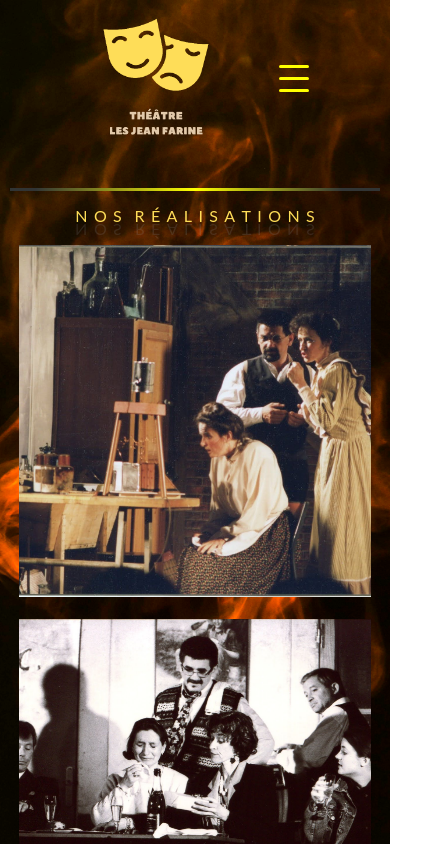
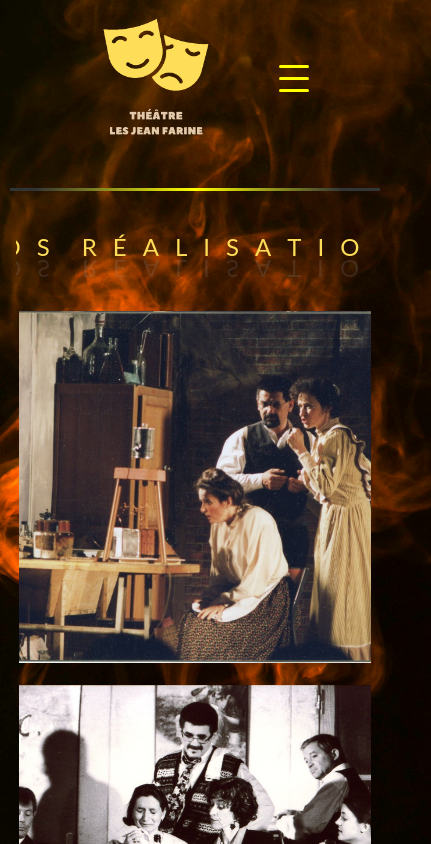
Before and after one commit to LaureJanin/jeanfarine, a React (Vite) app: page /dramas in a window 390 px wide. Shown: the top 844 px of the page, 431 px wide, since content can reach past the window. Built offline with nearby package versions, Linux system fonts and the light colour scheme; a web font is replaced by a local one.

Commit message:
j'ai  fait un component pour les titres des pages

```diff
--- a/src/App.scss
+++ b/src/App.scss
@@ -10,73 +10,4 @@
   margin: 0 auto;
   text-align: center;
   font-family: $font-stack;
-
-  .text {
-    display: flex;
-    justify-content: center;
-    align-items: center;
-    color: #fedd58;
-    margin: 1rem;
-    font-size: 1.5rem;
-    animation-name: border-anim;
-    animation-duration: 2s;
-    animation-timing-function: ease-out;
-    animation-fill-mode: forwards;
-    clip-path: polygon(0% 0%, 0% 100%, 0% 100%, 0% 0%);
-   .wrapper {
-      padding : 0.5rem;
-      .letter {
-        transition: ease-out 1s;
-        transform: translateY(40%);
-      }
-      .shadow {
-        transform: scale(1, -1);
-        color: #9999992c;
-        transition: ease-in 5s, ease-out 5s;
-      }
-      &:hover {
-        .letter {
-          transform: translateY(-150%);
-        }
-        .shadow {
-          opacity: 0;
-          transform: translateY(150%);
-        }
-      }
-    }
-  }
-
-  @keyframes border-anim {
-    from {
-      clip-path: polygon(0% 0%, 0% 100%, 0% 100%, 0% 0%);
-      }
-    to {
-      clip-path: polygon(0% 0%, 100% 0%, 100% 100%, 0% 100%);
-    }
-  }
-
-  @media screen and (max-width: 1200px) {
-    .text {
-      display: flex;
-      flex-wrap: wrap;
-      width: 95%;
-      font-size: 1.5rem;
-      margin: auto;
-      .wrapper {
-        padding: 0.2rem;
-      }
-    }
-  }
-  @media screen and (max-width: 700px) {
-    .text {
-      display: flex;
-      flex-wrap: wrap;
-      width: 95%;
-      font-size: 1rem;
-      margin: auto;
-      .wrapper {
-        padding: 0.2rem;
-      }
-    }
-  }
 }
--- a/src/components/Title/Title.jsx
+++ b/src/components/Title/Title.jsx
@@ -1,4 +1,5 @@
 import React from 'react';
+import "./title.scss";
 
 function Title(props) {
   const { text } = props;
@@ -8,7 +9,11 @@ function Title(props) {
       <div className="shadow">{letter}</div>
     </div>
   ));
-  return <div>{letters}</div>;
+  return (
+    <div id="text">
+        {letters}
+    </div>
+    )
 }
 
 export default Title;
--- a/src/components/Title/Title.scss
+++ b/src/components/Title/Title.scss
@@ -0,0 +1,70 @@
+#text {
+    display: flex;
+    justify-content: center;
+    align-items: center;
+    color: #fedd58;
+    margin: 1rem;
+    font-size: 1.5rem;
+    animation-name: border-anim;
+    animation-duration: 2s;
+    animation-timing-function: ease-out;
+    animation-fill-mode: forwards;
+    clip-path: polygon(0% 0%, 0% 100%, 0% 100%, 0% 0%);
+   .wrapper {
+      padding : 0.5rem;
+      .letter {
+        transition: ease-out 1s;
+        transform: translateY(40%);
+        text-transform: uppercase;
+      }
+      .shadow {
+        transform: scale(1, -1);
+        color: #9999992c;
+        transition: ease-in 5s, ease-out 5s;
+        text-transform: uppercase;
+      }
+      &:hover {
+        .letter {
+          transform: translateY(-150%);
+        }
+        .shadow {
+          opacity: 0;
+          transform: translateY(150%);
+        }
+      }
+    }
+  }
+
+  @keyframes border-anim {
+    from {
+      clip-path: polygon(0% 0%, 0% 100%, 0% 100%, 0% 0%);
+      }
+    to {
+      clip-path: polygon(0% 0%, 100% 0%, 100% 100%, 0% 100%);
+    }
+  }
+
+  @media screen and (max-width: 1200px) {
+    .text {
+      display: flex;
+      flex-wrap: wrap;
+      width: 95%;
+      font-size: 1.5rem;
+      margin: auto;
+      .wrapper {
+        padding: 0.2rem;
+      }
+    }
+  }
+  @media screen and (max-width: 700px) {
+    .text {
+      display: flex;
+      flex-wrap: wrap;
+      width: 95%;
+      font-size: 1rem;
+      margin: auto;
+      .wrapper {
+        padding: 0.2rem;
+      }
+    }
+  }
--- a/src/pages/Contact.jsx
+++ b/src/pages/Contact.jsx
@@ -1,14 +1,7 @@
+import Title from "../components/Title/Title"
 import "./styles/contact.scss"
 
 function Contact() {
-    const text = "NOUS CONTACTER";
-    const letters = [...text].map((letter, index) => (
-              <div className="wrapper" key={index}>
-              <div className="letter">{letter}</div>
-              <div className="shadow">{letter}</div>
-              </div>
-    ));
-
     const sendEmail = (e) => {
         e.preventDefault();
         emailjs.sendForm(
@@ -25,7 +18,7 @@ function Contact() {
 
     return (
         <section id="contact">
-            <div className="text">{letters}</div>
+            <Title text="Nous contacter" />
             <form onSubmit={sendEmail}>
                 <div className="box1">
                     <label htmlFor="name"></label>
--- a/src/pages/Dramas.jsx
+++ b/src/pages/Dramas.jsx
@@ -1,4 +1,5 @@
 import { useState } from "react";
+import Title from "../components/Title/Title"
 import DramaTheater from "../components/DramaTheater/DramaTheater";
 import dramas from "../assets/images/data/dramas.json";
 import croix from "../assets/images/croix.png";
@@ -20,17 +21,9 @@ function Dramas() {
     }, 800);
   }
 
-  const text = "NOS RÉALISATIONS";
-  const letters = [...text].map((letter, index) => (
-			<div className="wrapper" key={index}>
-			<div className="letter">{letter}</div>
-			<div className="shadow">{letter}</div>
-			</div>
-  ));
-
   return (
     <section id="dramas">
-      <div className="text">{letters}</div>
+      <Title text="Nos réalisations" />
       <div className="grid">
         {dramas.map((drama) => (
           <DramaTheater key={drama.id} drama={drama} onClick={() => handleClick(drama)} />
--- a/src/pages/PressReview.jsx
+++ b/src/pages/PressReview.jsx
@@ -1,7 +1,9 @@
+import Title from "../components/Title/Title"
+
 function PressReview() {
 
     return (
-        <h1>On en parle...</h1>
+        <Title text="On en parle..." />
     )
 }
 export default PressReview
```
